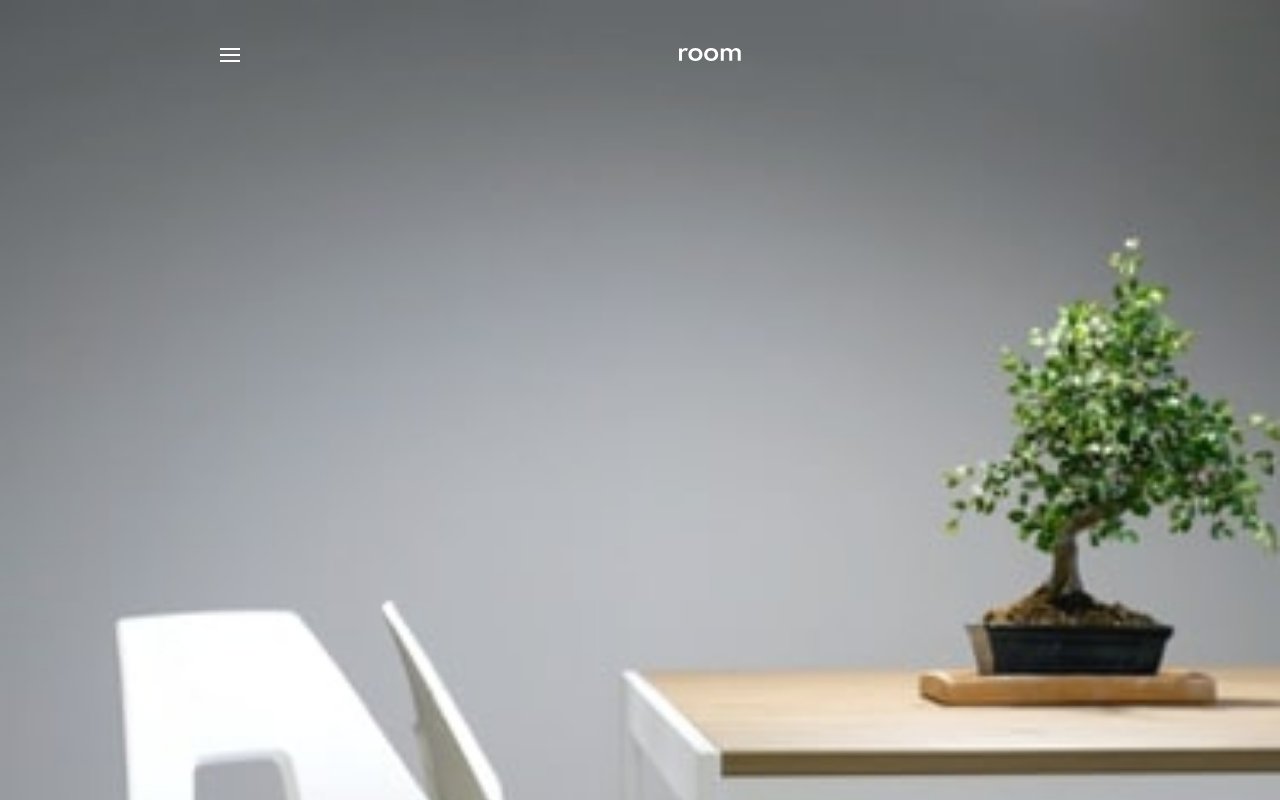
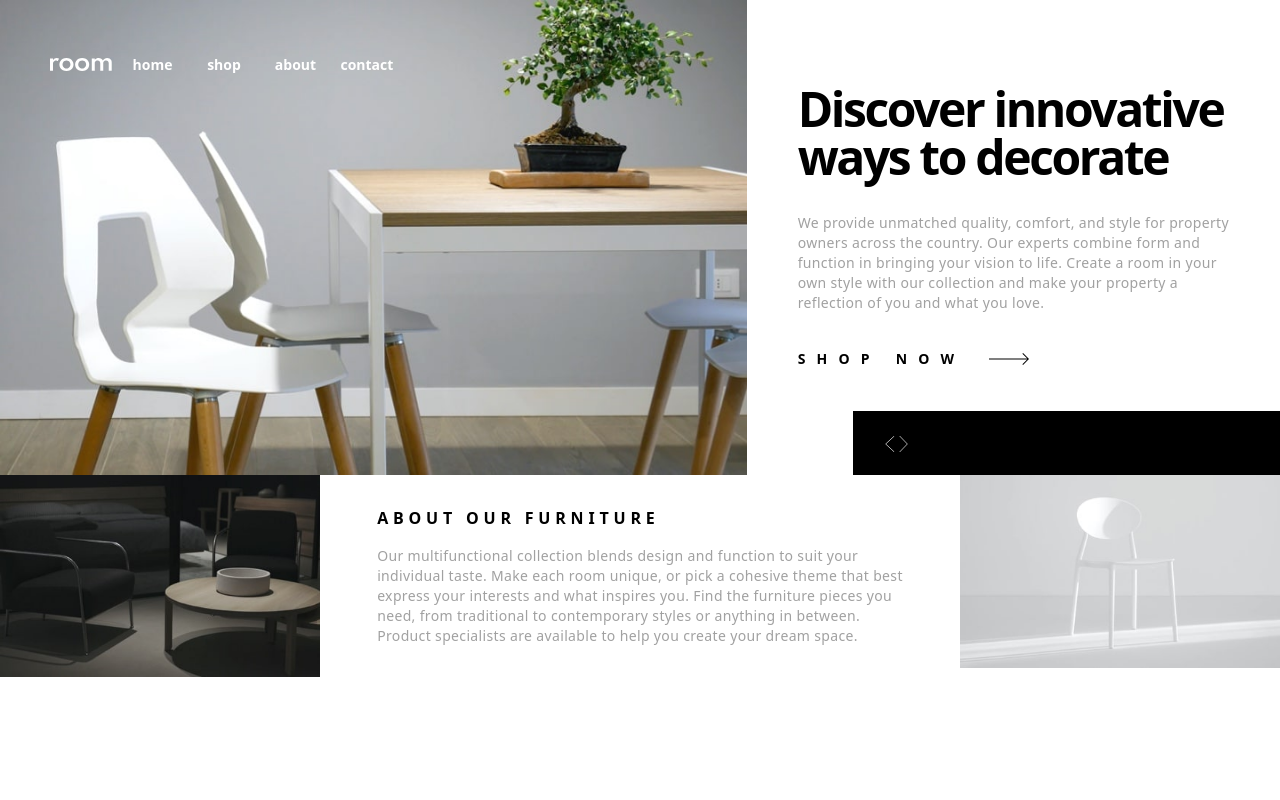
Before and after one commit to dot-enny/room-homepage-master, a website: page public/index.html in a window 1280 px wide. Shown: the top 800 px of the page. Drawn offline with Linux system fonts and the light colour scheme.

Commit message:
finished desktop layout

```diff
--- a/public/index.html
+++ b/public/index.html
@@ -11,9 +11,9 @@
 <body>
     <main class="grid grid-cols-12">
 
-        <header class="mobile-blocks relative grid">
-            <img src="/images/mobile-image-hero-1.jpg" alt="" class="mobile-blocks">
-            <nav class="absolute bg-white text-sm font-bold w-full py-10 px-4 z-10 grid grid-cols-5 items-center hidden"> <!--mobile nav-->
+        <header class="mobile col-span-12 w-full relative grid">
+            <img src="/images/mobile-image-hero-1.jpg" alt="" class="col-span-12 w-full">
+            <nav class="fixed bg-white text-sm font-bold w-full py-10 px-4 z-10 grid grid-cols-5 items-center hidden"> <!--mobile nav-->
                 <img src="/images/icon-close.svg" alt="close nav" class="">
                 <a href="#">home</a>
                 <a href="#">shop</a>
@@ -24,40 +24,62 @@
                 <img src="/images/icon-hamburger.svg" alt="nav">
                 <img src="/images/logo.svg" alt="logo">
             </div>
-            <div class="slide absolute bg-black place-self-end w-1/3 py-5 px-8 flex justify-between"> <!--left and right icons-->
+            <div class="slide absolute bg-black place-self-end w-1/3 py-5 px-8 flex justify-between"> <!--mobile left and right icons-->
                 <img src="/images/icon-angle-left.svg" alt="left" class="h-4">
                 <img src="/images/icon-angle-right.svg" alt="right" class="h-4">
             </div>
         </header>
 
-        <article class="mobile-blocks grid place-content-center px-3 py-14">
-            <h1 class="text-4xl font-bold tracking-tighter">Discover innovative <br> ways to decorate</h1>
-            <p class="text-primary-100 text-sm tracking-wide py-4">
-                We provide unmatched quality, comfort, and <br>
-                style for property owners across the country. <br>
-                Our experts combine form and function in <br>
-                bringing your vision to life. Create a room in <br>
-                your own style with our collection and make your <br> property a reflection of you and what you love.
+        <header class="desktop col-span-7 relative">
+            <img src="/images/desktop-image-hero-1.jpg" alt="" class="w-full">
+            <nav class="desktop-nav absolute text-white text-sm font-semibold w-1/2 p-2 grid grid-cols-5 items-center justify-items-center">
+                <img src="/images/logo.svg" alt="">
+                <a href="#">home</a>
+                <a href="#">shop</a>
+                <a href="#">about</a>
+                <a href="#">contact</a>
+            </nav>
+        </header>
+
+        <article class="col-span-12 grid place-content-center py-14 lg:col-span-5 lg:p-0">
+            <h1 class="text-4xl font-bold tracking-tighter lg:text-5xl">Discover innovative <br> ways to decorate</h1>
+            <p class="text-primary-100 text-sm tracking-wide py-4 lg:pt-8">
+                We provide unmatched quality, comfort, and <br class="mobile">
+                style for property <br class="desktop"> owners across the country. <br class="mobile">
+                Our experts combine form and <br class="desktop"> function in <br class="mobile">
+                bringing your vision to life. Create a room in <br class="mobile">
+                your <br class="desktop"> own style with our collection and make your <br class="mobile">
+                property a <br class="desktop"> reflection of you and what you love.
             </p>
             <div class="flex items-center">
                 <span class="shop-now text-sm font-semibold py-5">SHOP NOW</span>
                 <span><img src="/images/icon-arrow.svg" alt="icon-arrow" class="ml-6"></span>
             </div>
+            <div class="desktop slide absolute bg-black place-self-end w-1/3 py-5 px-8 flex justify-between"> <!--desktop left and right icons-->
+                <img src="/images/icon-angle-left.svg" alt="left" class="h-4 inline-block">
+                <img src="/images/icon-angle-right.svg" alt="right" class="h-4 inline-block">
+            </div>
         </article>
 
-        <img src="/images/image-about-dark.jpg" alt="" class="mobile-blocks">
+        <img src="/images/image-about-dark.jpg" alt="" class="mobile col-span-12 w-full">
+        <img src="/images/image-about-dark.jpg" alt="" class="desktop col-span-3">
 
-        <article class="mobile-blocks grid place-content-center py-12">
-            <h1 class="about-furniture text-sm font-bold">ABOUT OUR FURNITURE</h1>
+        <article class="col-span-12 grid place-content-center py-12 lg:col-span-6 lg:p-0">
+            <h1 class="about-furniture text-sm font-bold lg:text-base lg:font-bold">ABOUT OUR FURNITURE</h1>
             <p class="text-primary-100 text-sm tracking-wide pt-4">
-                Our multifunctional collection blends design and <br> function to suit your individual taste. Make each <br> room unique, or pick a cohesive theme that best <br> express your interests and what inspires you. <br>
-                Find the furniture pieces you need, from <br>
-                traditional to contemporary styles or anything in <br> between. Product specialists are available to <br>
+                Our multifunctional collection blends design and <br class="mobile">
+                function to suit your <br class="desktop"> individual taste. Make each <br class="mobile">
+                room unique, or pick a cohesive theme that best <br>
+                express your interests and what inspires you. <br class="mobile">
+                Find the furniture pieces you <br class="desktop"> need, from <br class="mobile">
+                traditional to contemporary styles or anything in <br class="mobile">
+                between. <br class="desktop"> Product specialists are available to <br class="mobile">
                 help you create your dream space.
             </p>
         </article>
 
-        <img src="/images/image-about-light.jpg" alt="" class="mobile-blocks">
+        <img src="/images/image-about-light.jpg" alt="" class="mobile col-span-12 w-full">
+        <img src="/images/image-about-light.jpg" alt="" class="desktop col-span-3">
 
     </main>
 </body>
--- a/src/style.css
+++ b/src/style.css
@@ -2,6 +2,9 @@
 @import "tailwindcss/components";
 @import "tailwindcss/utilities";
 
-.mobile-blocks {
-    @apply col-span-12 w-full
+.mobile {
+    @apply lg:hidden
 }
+.desktop {
+    @apply hidden lg:block
+}
--- a/src/style2.css
+++ b/src/style2.css
@@ -4,3 +4,13 @@
 .about-furniture {
     letter-spacing: 0.3em;
 }
+.desktop-nav {
+    top: 10%;
+    left: 5%;
+}
+@media screen and (max-width: 1024px) {
+    main {
+        max-width: 32rem;
+        margin: 0 auto;
+    }
+}
```
Also changed, not shown: public/style.css.
